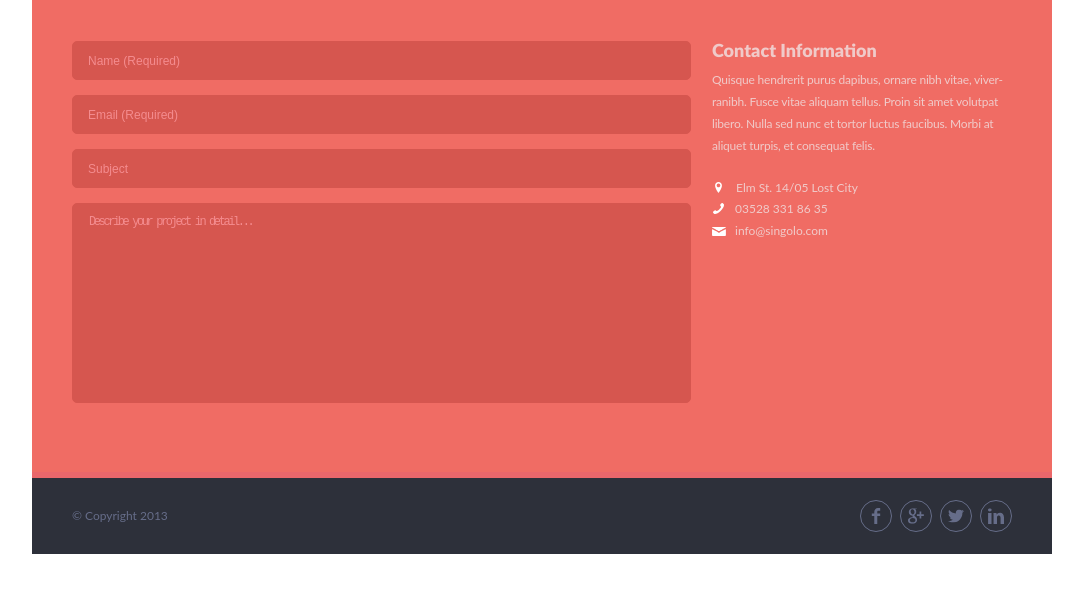
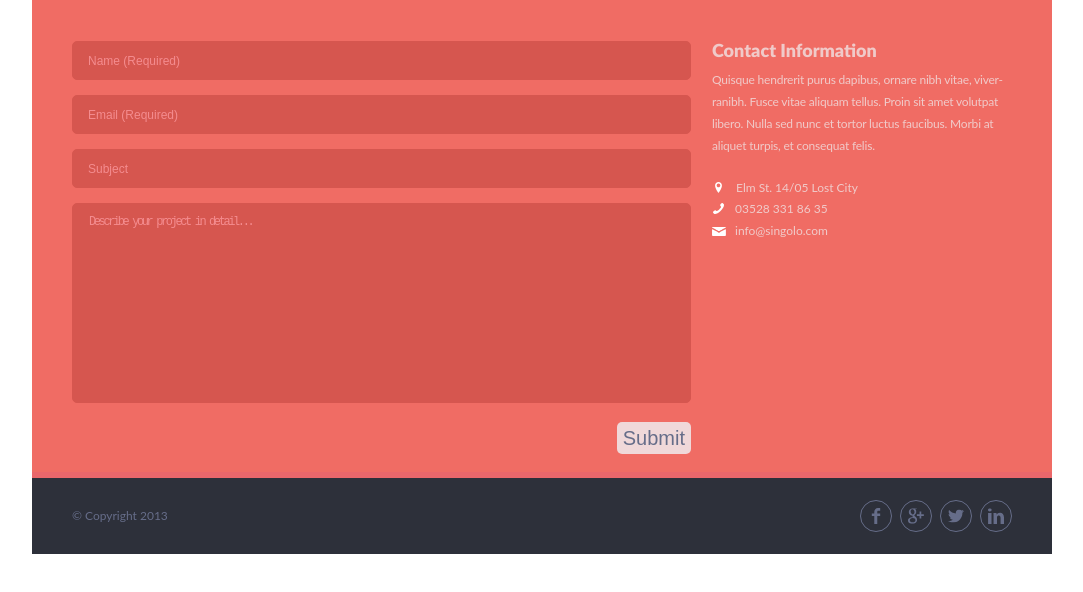
Before and after one commit to Yuriy17/singolo, a plain HTML site: page singolo3.html in a window 1280 px wide. Shown: the part 176-768 px from the top of the page, without its empty margins (98-1181 px from the left). Drawn offline with nearby package versions, Linux system fonts and the light colour scheme; a web font is replaced by a local one.

Commit message:
feat: add submit button

```diff
--- a/singolo3.css
+++ b/singolo3.css
@@ -108,7 +108,6 @@ h4 {
   display: flex;
   justify-content: space-between;
   margin-top: 44px;
-  padding-bottom: 68px;
 }
 .get-quote__form {
   max-width: 619px;
@@ -165,6 +164,26 @@ h4 {
   line-height: 2.2rem;
 }
 
+.qet-quote__button-block {
+  display: flex;
+  justify-content: flex-end;
+}
+.qet-quote__button {
+  border: none;
+  margin: 18px 0;
+  background-color: #f0d8d9;
+  color: #666d89;
+  border-radius: 5px;
+  cursor: pointer;
+  font-size: 2rem;
+  font-style: normal;
+  font-weight: 400;
+  line-height: 3rem;
+}
+.qet-quote__button:hover {
+  background-color: #f0c2c1;
+}
+
 .contacts {
   color: #f0cac9;
 }
--- a/singolo3.html
+++ b/singolo3.html
@@ -29,8 +29,8 @@
                             <input placeholder="Subject" class="get-quote__input" type="text" />
                             <textarea placeholder="Describe your project in detail..." class="get-quote__textarea"
                                 cols="30" rows="10"></textarea>
-                            <div class="qet-quote__button" style="display: none;">
-                                <button type="submit" class="button"></button>Send</button>
+                            <div class="qet-quote__button-block">
+                                <button type="submit" class="qet-quote__button">Submit</button>
                             </div>
                         </form>
                     </div>
```
